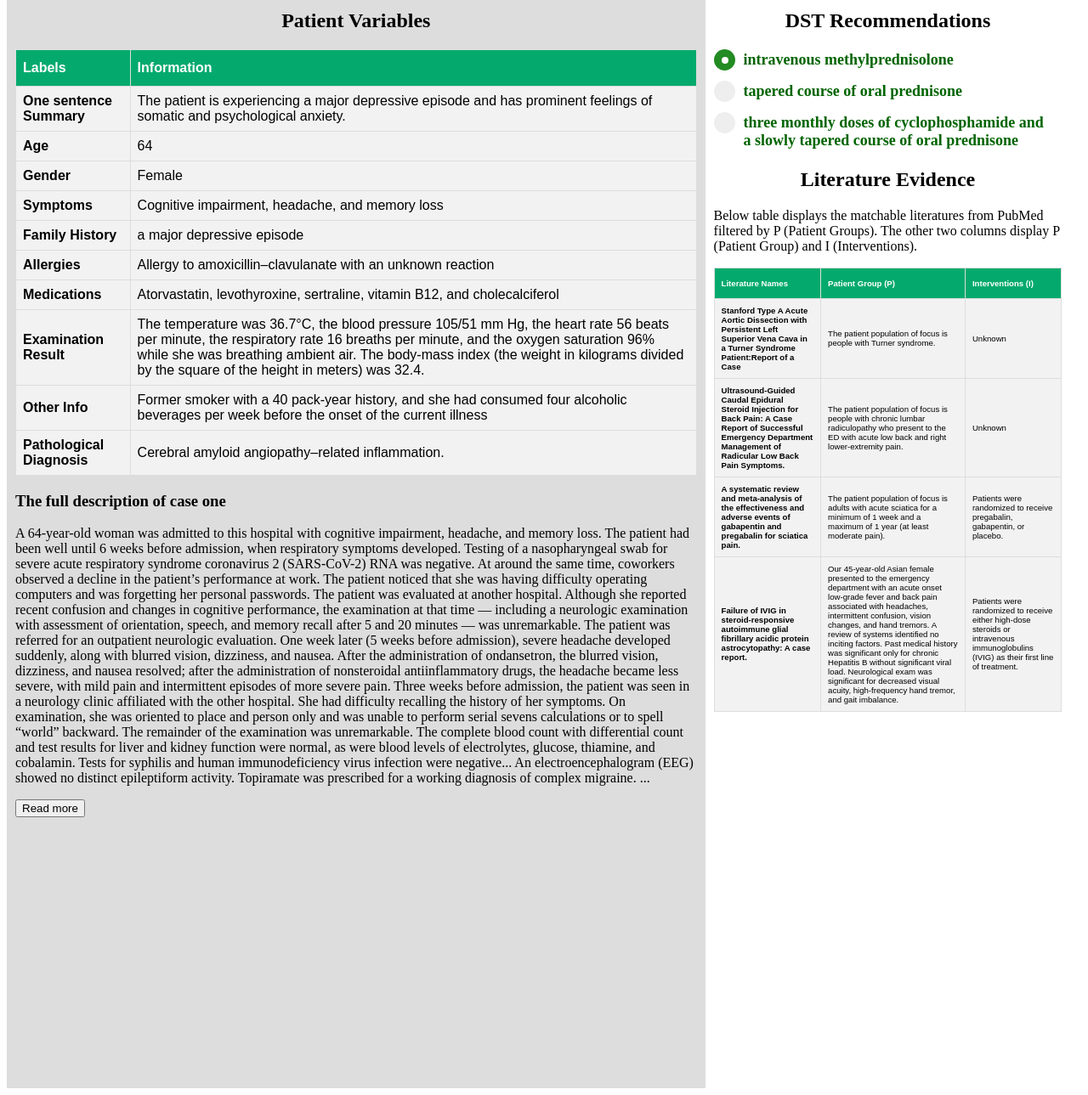
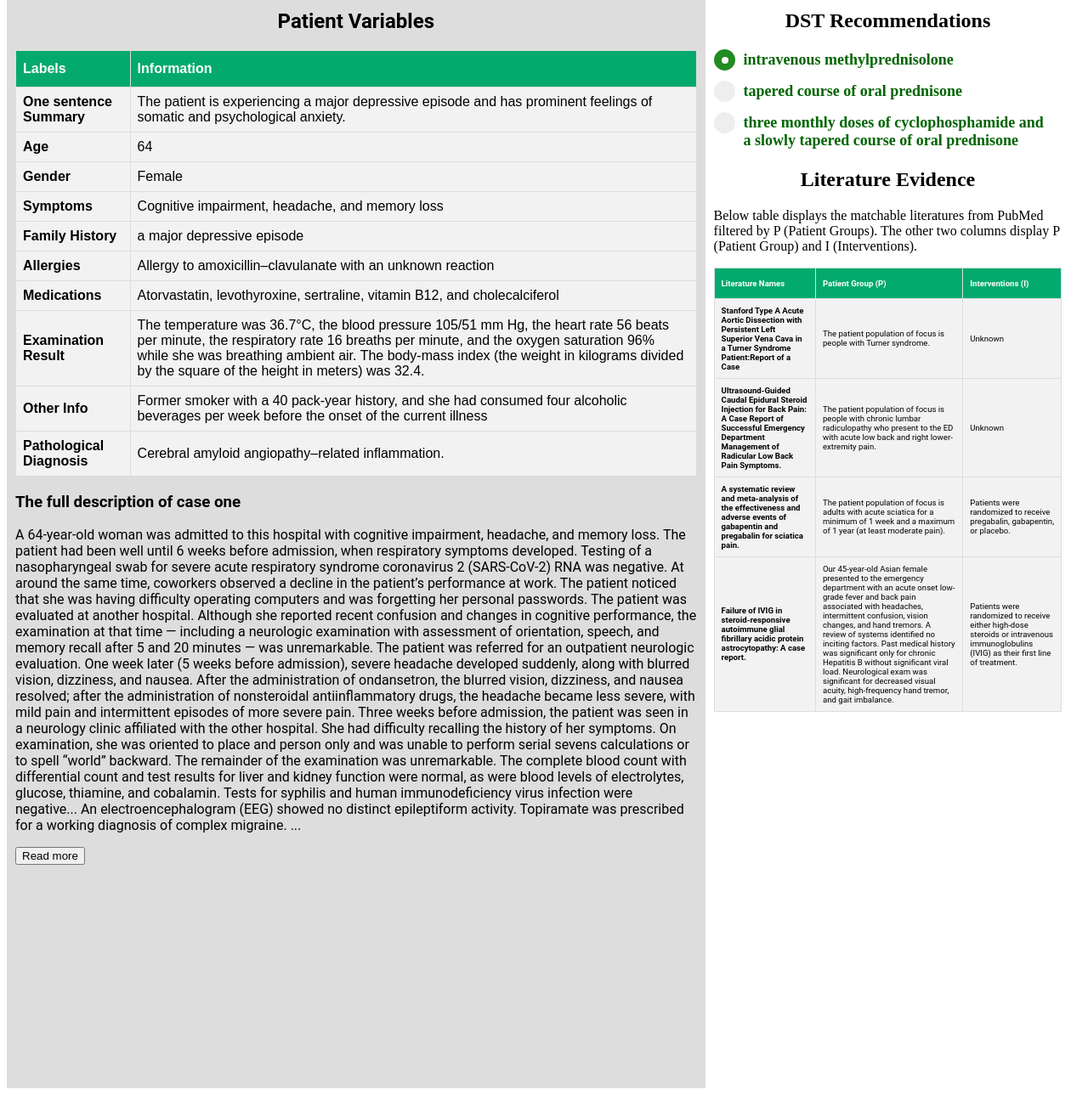
Before and after one commit to YuexingHao/Literature-Based-BLR, a Flask app: page /case_one.html in a window 1280 px wide. Shown: the part 238-1527 px from the top of the page at 85% size. Run offline with Flask 2, Linux system fonts and the light colour scheme.

Commit message:
Update case_one.html

```diff
--- a/templates/case_one.html
+++ b/templates/case_one.html
@@ -5,6 +5,7 @@
 <link rel="stylesheet" href="https://cdnjs.cloudflare.com/ajax/libs/font-awesome/4.7.0/css/font-awesome.min.css">
 <link rel="stylesheet" href="style.css">
 <link href='https://fonts.googleapis.com/css?family=Overpass' rel='stylesheet'>
+
 <head>
 <meta name="viewport" content="width=device-width, initial-scale=1">
 
@@ -38,7 +39,7 @@
 </div>
 
 <div class="row">
-  <div class="column left" style="background-color:#ddd;">
+  <div class="column left" style="background-color:#ddd; font-family: 'Roboto';">
     <h2><center>Patient Variables</center></h2>
     <table id="tables">
   <tr>
@@ -113,7 +114,7 @@ Case Study Reference: https://www.nejm.org/doi/full/10.1056/NEJMcpc2103460, July
 
     <h2><center>Literature Evidence</center></h2>
     <p>Below table displays the matchable literatures from PubMed filtered by P (Patient Groups). The other two columns display P (Patient Group) and I (Interventions).</p>
-    <table id="tables" style="font-size: 60%;">
+    <table id="tables" style="font-size: 60%; font-family: 'Roboto';">
   <tr>
     <th>Literature Names</th>
     <th>Patient Group (P)</th>
```
